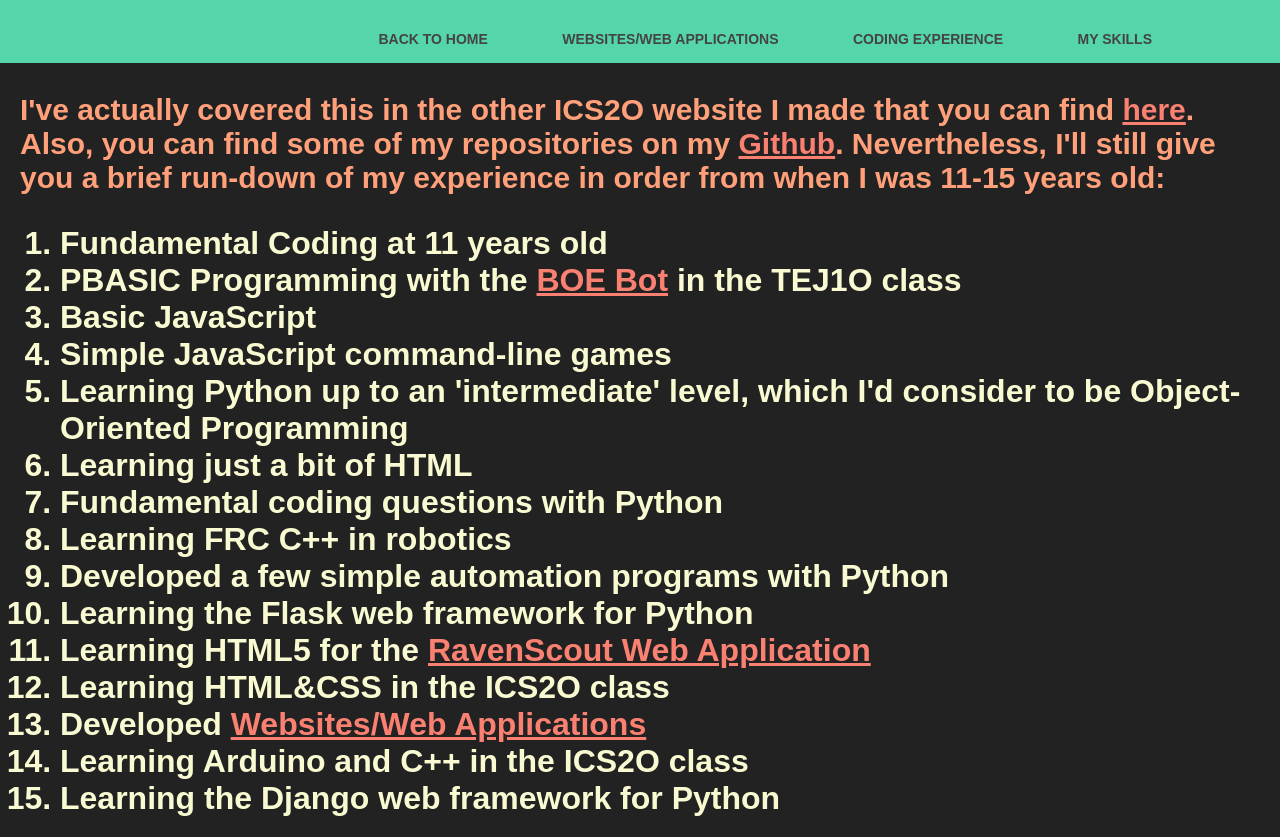
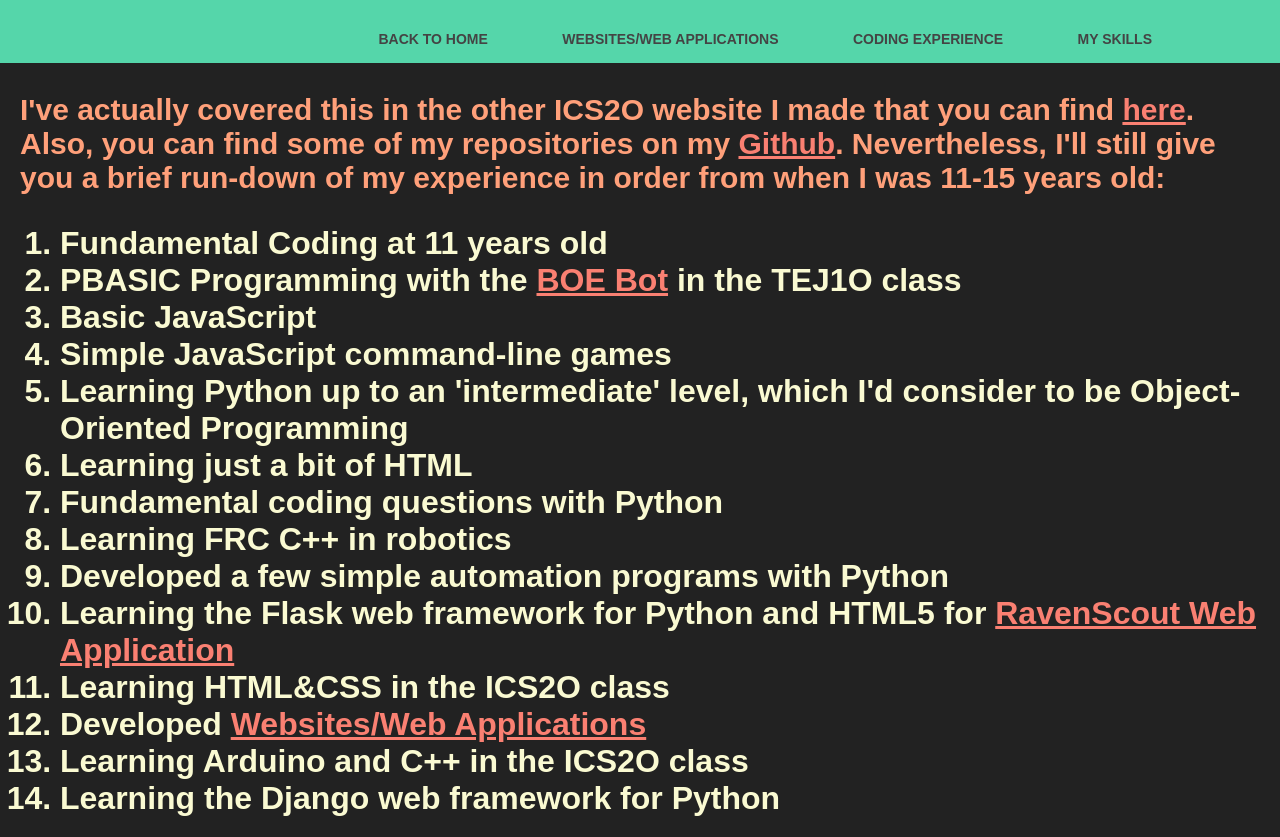
Before and after one commit to Daggerpov/ICS2O-HTML-MYHOBBY, a plain HTML site: page coding-experience.html in a window 1280 px wide. Drawn offline with Linux system fonts and the light colour scheme.

Commit message:
Update coding-experience.html

```diff
--- a/coding-experience.html
+++ b/coding-experience.html
@@ -37,8 +37,7 @@
         <li>Fundamental coding questions with Python</li>
         <li>Learning FRC C++ in robotics</li>
         <li>Developed a few simple automation programs with Python</li>
-        <li>Learning the Flask web framework for Python</li>
-        <li>Learning HTML5 for the <a href="https://danielagapov-summative.netlify.app/about-ravenscout.html" target="_blank">RavenScout Web Application</a></li>
+        <li>Learning the Flask web framework for Python and HTML5 for <a href="https://danielagapov-summative.netlify.app/about-ravenscout.html" target="_blank">RavenScout Web Application</a></li>
         <li>Learning HTML&CSS in the ICS2O class</li>
         <li>Developed <a href="websites_web-applications.html" target="_blank">Websites/Web Applications</a></li>
         <li>Learning Arduino and C++ in the ICS2O class</li>
```
